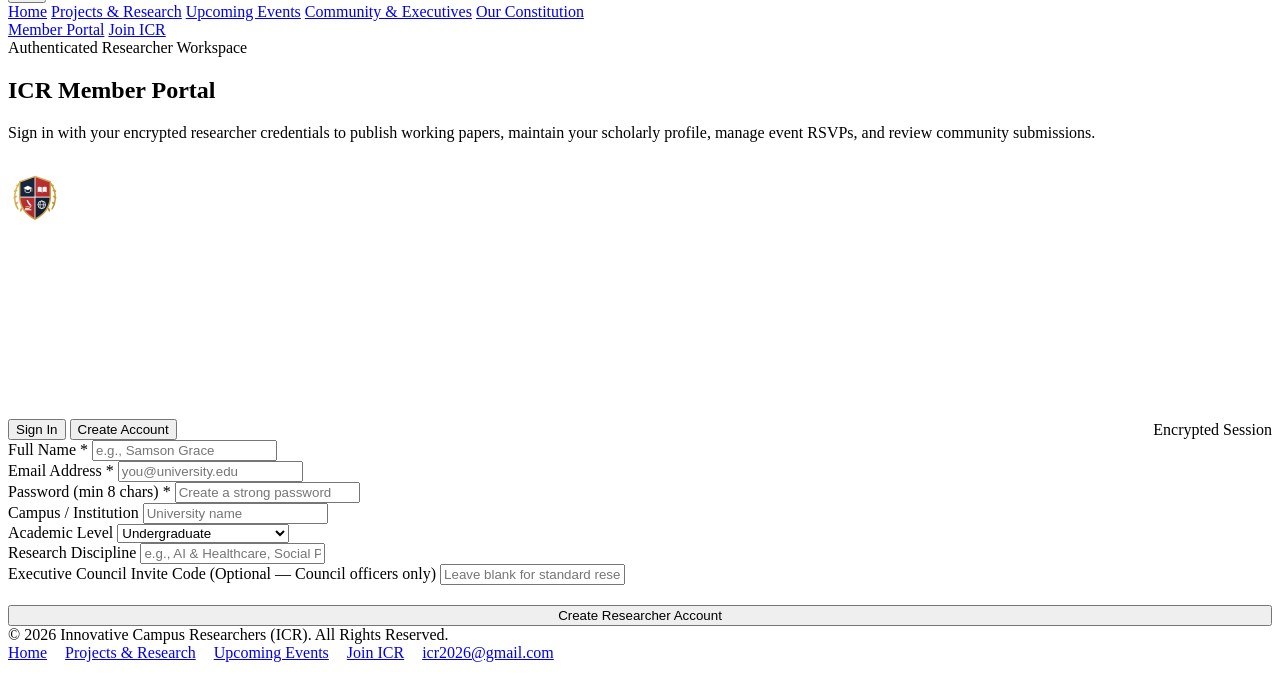
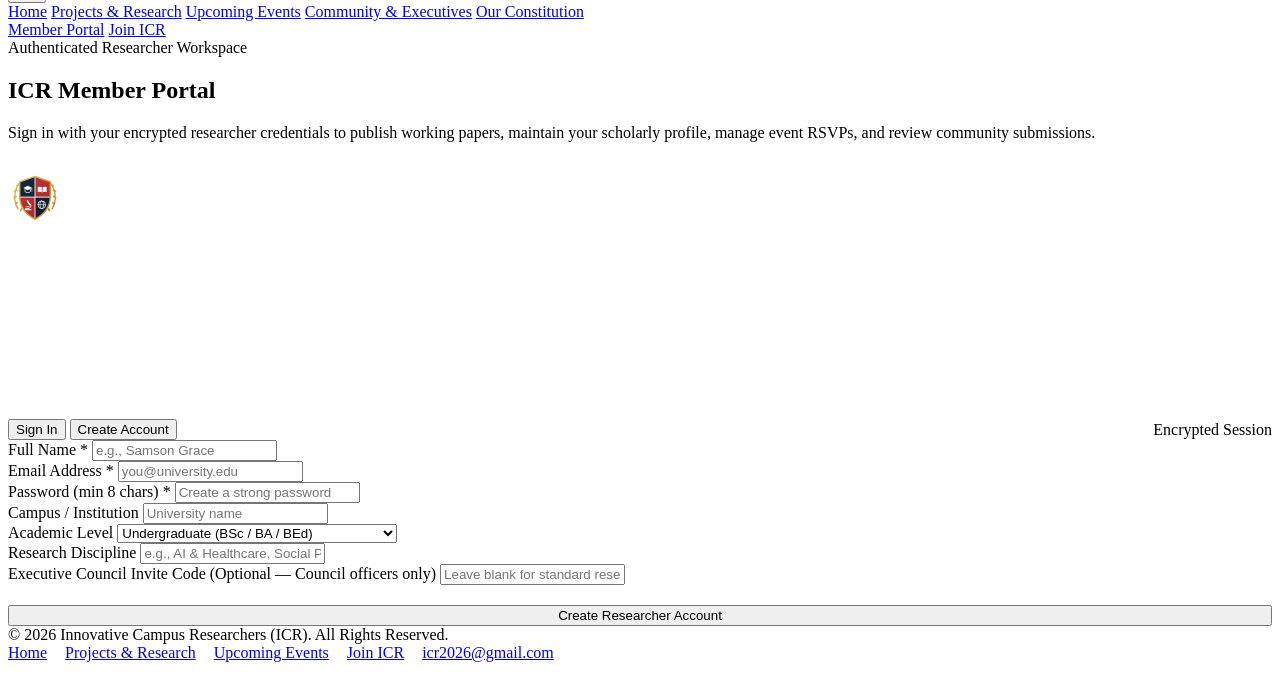
Before and after one commit to DANIBOY326/icr-website, a website with bundled scripts: page public/portal.html in a window 1280 px wide. Both pictures are taken after typing "name@example.com", "Sample123" into the empty fields and a click on the button "Create Account". Shown: the part 120-800 px from the top of the page. Built offline with nearby package versions, Linux system fonts and the light colour scheme; no server answers.

Commit message:
Expand Academic Level dropdown with PGD, HND, BTech, ND/OND, NCE, MPhil, and Postdoc

```diff
--- a/public/portal.html
+++ b/public/portal.html
@@ -143,10 +143,24 @@
                 <div class="form-field">
                   <label class="form-label" for="reg-level">Academic Level</label>
                   <select id="reg-level" name="academicLevel" class="form-select">
-                    <option value="Undergraduate">Undergraduate</option>
-                    <option value="Postgraduate">Postgraduate (MSc / MA)</option>
-                    <option value="Doctoral / PhD">Doctoral / PhD</option>
-                    <option value="Early-Career Academic">Early-Career Academic</option>
+                    <optgroup label="Diploma &amp; Undergraduate">
+                      <option value="ND / OND">ND / OND (National Diploma)</option>
+                      <option value="NCE">NCE (Nigeria Certificate in Education)</option>
+                      <option value="HND">HND (Higher National Diploma)</option>
+                      <option value="Undergraduate (BSc / BA / BEd)" selected>Undergraduate (BSc / BA / BEd)</option>
+                      <option value="BTech / BEng">BTech / BEng (Technology / Engineering)</option>
+                    </optgroup>
+                    <optgroup label="Postgraduate &amp; Doctoral">
+                      <option value="PGD">PGD (Postgraduate Diploma)</option>
+                      <option value="Postgraduate (MSc / MA / MTech / MBA)">Postgraduate (MSc / MA / MTech / MBA)</option>
+                      <option value="MPhil">MPhil (Master of Philosophy)</option>
+                      <option value="Doctoral / PhD">Doctoral / PhD</option>
+                      <option value="Postdoctoral Fellow">Postdoctoral Fellow</option>
+                    </optgroup>
+                    <optgroup label="Faculty &amp; Independent">
+                      <option value="Early-Career Academic / Lecturer">Early-Career Academic / Lecturer</option>
+                      <option value="Independent Researcher">Independent Researcher</option>
+                    </optgroup>
                   </select>
                 </div>
                 <div class="form-field full">
```
Also changed, not shown: public/join.html (+18 -5 lines).
